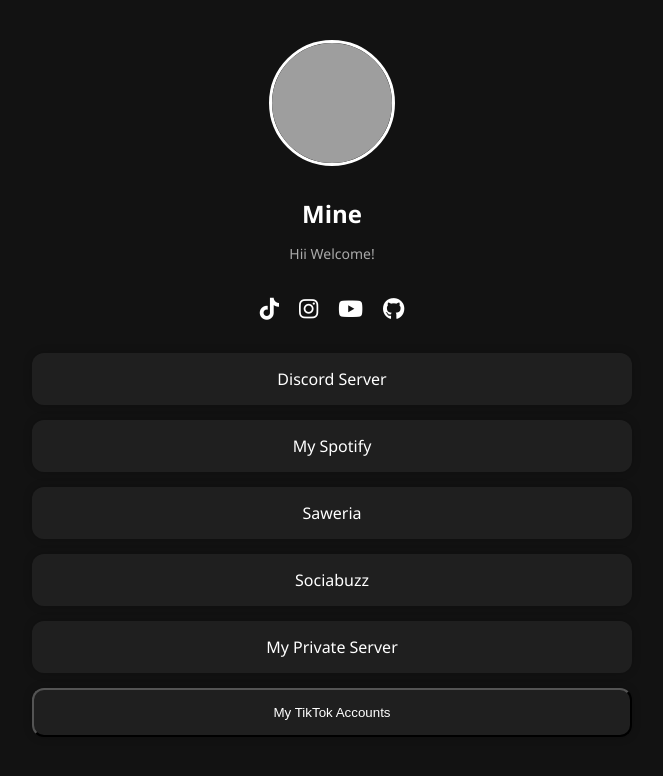
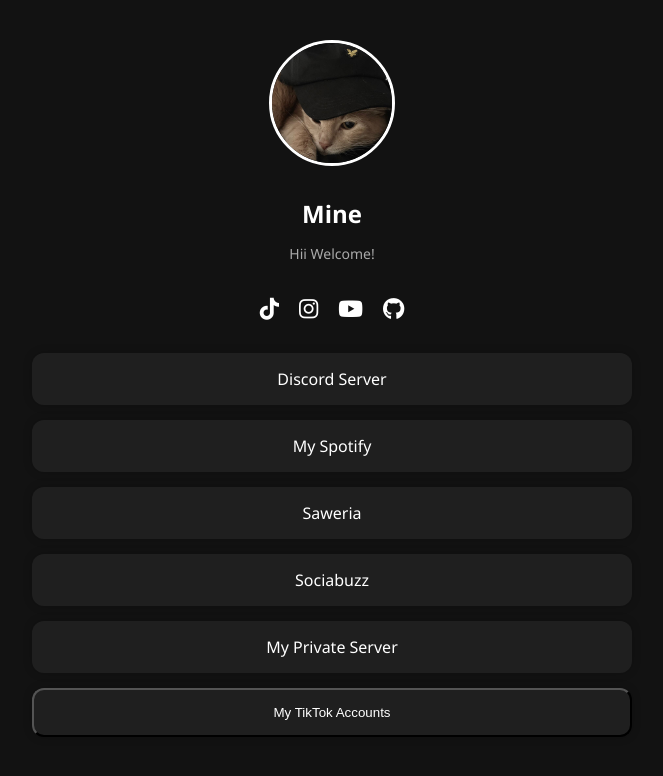
Before and after one commit to Kenzy10/My-Profile, a Flask app: page / in a window 1280 px wide. Shown: the top 776 px of the page, without its empty margins (308-971 px from the left). Run offline with Flask 3, Linux system fonts and the light colour scheme; grey boxes are pictures that could not be loaded.

Commit message:
change photo

```diff
--- a/templates/index.html
+++ b/templates/index.html
@@ -129,7 +129,7 @@ window.onclick = function(event) {
 <body>
     <div class="container">
         <div class="profile">
-            <img src="https://i.pinimg.com/736x/65/a2/9e/65a29e439c7a04fa47805abbc6ca2808.jpg" class="profile-pic" alt="Yuqii">
+            <img src="static/coolcat.jpg" class="profile-pic" alt="Yuqii">
             <h1>Mine</h1>
             <p>Hii Welcome!</p>
         </div>
```
